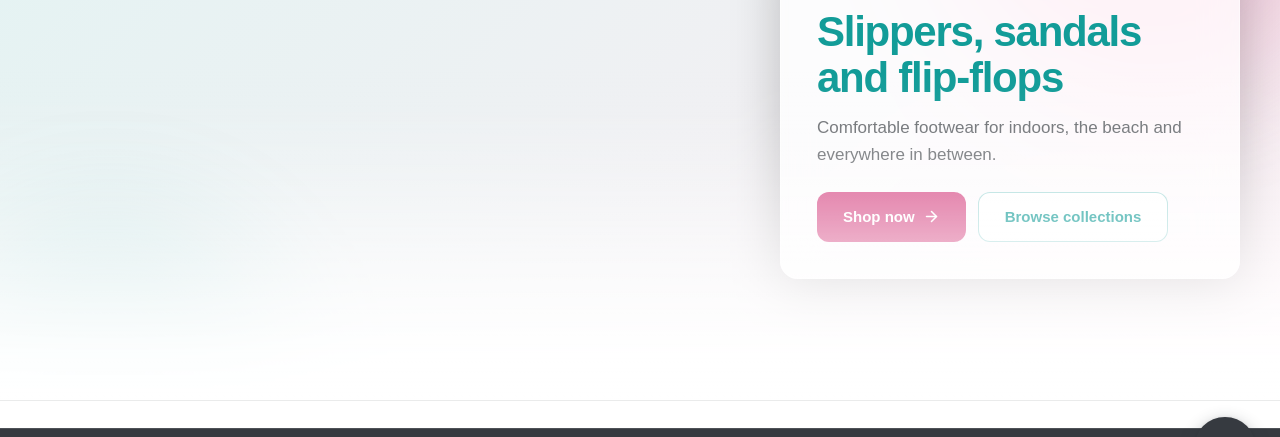
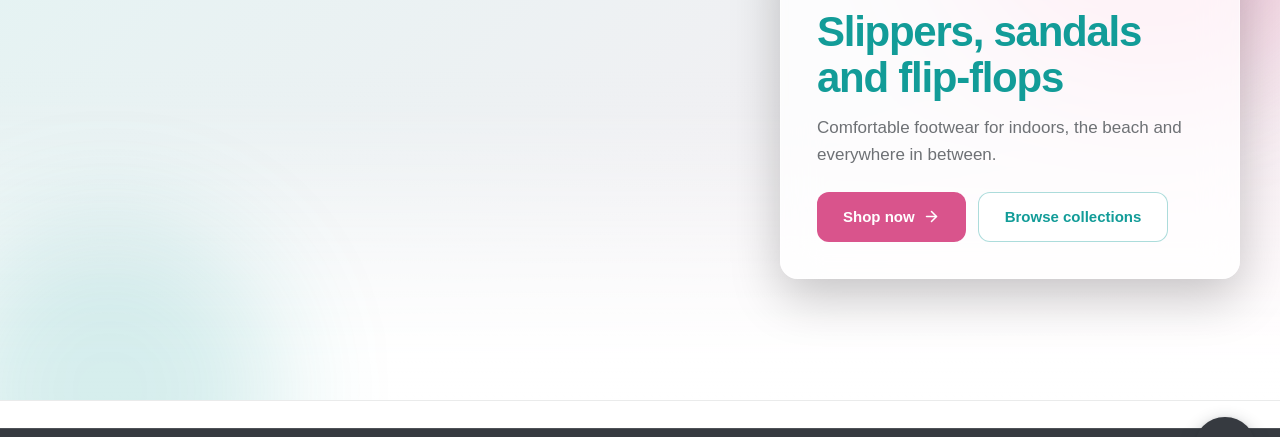
Before and after one commit to kamisone/silomis-front, a Next.js app: page /en in a window 1280 px wide. Shown: the part 297-734 px from the top of the page. Built offline with nearby package versions, Linux system fonts and the light colour scheme; no server answers.

Commit message:
in the home banner, textcard has more z-index

```diff
--- a/src/components/home/Home.module.css
+++ b/src/components/home/Home.module.css
@@ -104,14 +104,29 @@
       unpainted (see globals.css), i.e. the same solid color, so the two
       meet as one identical, unbroken color rather than two different
       elements whose shades merely happen to be close.
-   Sized as a percentage of the hero's own height (not a fixed px band) so
+   Sized as a percentage of the slide's own height (not a fixed px band) so
    the same long, gradual proportion holds at every breakpoint and slide
    height, and starts well up into the photo — per spec, the fade may cover
    the lower portion of the image itself rather than being confined to a
-   thin strip at the very edge. z-index:auto keeps it under .heroCard's own
-   z-index:1, so it never washes out the copy panel. */
-.hero::after {
-  content: "";
+   thin strip at the very edge.
+
+   Lives inside .heroSlide, not on .hero, and that placement is load-bearing.
+   The fade has to paint *between* two things — above .heroImage/.heroScrim
+   so it actually fades the picture, below .heroCard so it never washes out
+   the copy — and both of those sit inside .heroTrack, which creates its own
+   stacking context (inline `transform` for the slide animation, plus
+   `will-change: transform`; either alone is enough). From outside that
+   context there is no z-index that lands between them: a pseudo-element on
+   .hero can only rank above the whole track (covering the card — the bug
+   this replaced) or below it (hidden behind the photo). Inside the slide it
+   sits naturally where it belongs: z-index:auto puts it in the same paint
+   step as .heroImage/.heroScrim and it comes after them in tree order, so
+   it covers them; .heroInner's own z-index:1 is a step above, so the card
+   and its buttons stay clear of it without needing a z-index of their own.
+
+   A real element rather than .heroSlide::after because .heroSlideGradient
+   already claims both of that element's pseudo-elements for its blooms. */
+.heroFade {
   position: absolute;
   inset: auto 0 0 0;
   height: 56%;
--- a/src/components/home/HomeHero.tsx
+++ b/src/components/home/HomeHero.tsx
@@ -244,6 +244,17 @@ export default function HomeHero({ slides, locale }: { slides: HeroSlide[]; loca
                   </>
                 )}
 
+                {/* The bottom fade into the page, per slide rather than once
+                    on the section. It has to be inside the slide because it
+                    has to paint *between* the picture and the copy card, and
+                    .heroTrack's transform makes this slide's whole subtree
+                    one stacking context — a pseudo-element on .hero could
+                    only ever be above all of it (washing out the card) or
+                    below all of it (hidden behind the photo). Every slide is
+                    the same height and full width, so one per slide renders
+                    identically to one on the section. */}
+                <span className={styles.heroFade} aria-hidden="true" />
+
                 <div className={`${styles.container} ${styles.heroInner}`}>
                   {/* The copy is a panel over the picture, not a caption across
                       it: it carries its own background, so legibility no longer
```
